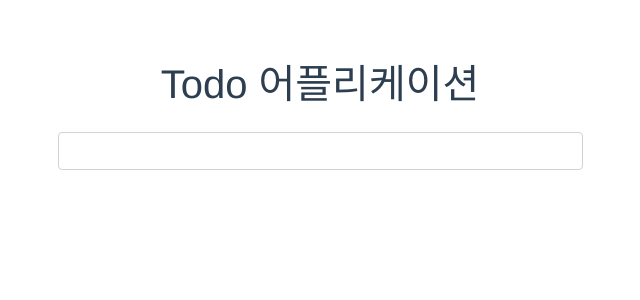
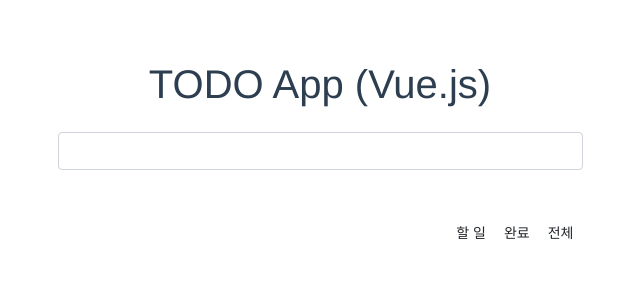
Before and after one commit to mooooburg-dev/vue-sample-todo, a Vue app: page / in a window 1280 px wide. Shown: the top 300 px of the page, without its empty margins (320-960 px from the left). Built offline with nearby package versions, Linux system fonts and the light colour scheme.

Commit message:
상태별 보기 버튼 추가

```diff
--- a/src/App.vue
+++ b/src/App.vue
@@ -2,15 +2,21 @@
   <div id="app">
     <div class="container">
       <div class="col-md-6 offset-md-3">
-        <h1 class="text-center mb-4">Todo 어플리케이션</h1>
+        <h1 class="text-center mb-4">TODO App (Vue.js)</h1>
         <input type="text" class="form-control mb-4" v-model="userInput" @keyup.enter="addNewTodo" />
 
-        <div class="list-group">
-          <template v-for="todo in todoList">
+        <div class="list-group mb-4">
+          <template v-for="todo in activeTodoList">
             <button class="list-group-item text-left" @click="toggleTodoState(todo)">
-              {{ todo }}
+              {{ todo.label }}
             </button>
           </template>
+        </div>
+
+        <div class="text-right">
+          <button type="button" class='btn btn-sm' @click="changeCurrentState('active')">할 일</button>
+          <button type="button" class='btn btn-sm' @click="changeCurrentState('done')">완료</button>
+          <button type="button" class='btn btn-sm' @click="changeCurrentState('all')">전체</button>
         </div>
       </div>
     </div>
@@ -23,10 +29,19 @@
   data(){
     return {
       userInput: '',
-      todoList: []
+      todoList: [],
+      currentState: 'active'
     };
   },
+  computed: {
+    activeTodoList(){
+      return this.todoList.filter(todo => this.currentState === 'all' || todo.state === this.currentState);
+    }
+  },
   methods: {
+    changeCurrentState(state){
+      this.currentState = state;
+    },
     addNewTodo(){
       this.todoList.push({
         label: this.userInput,
```
